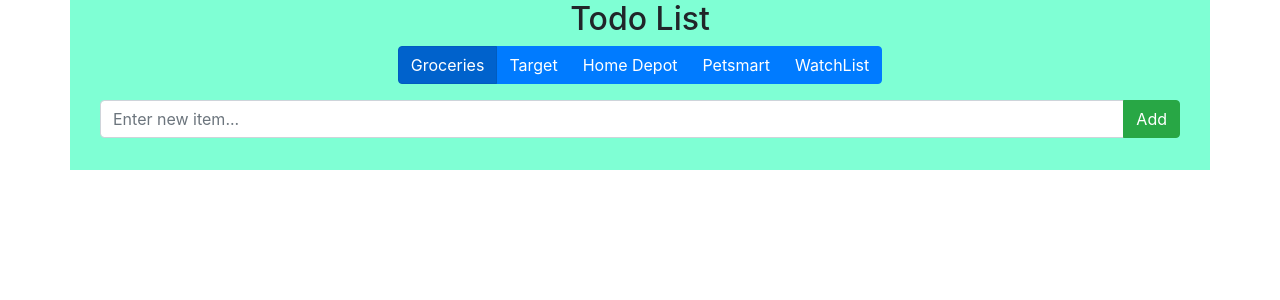
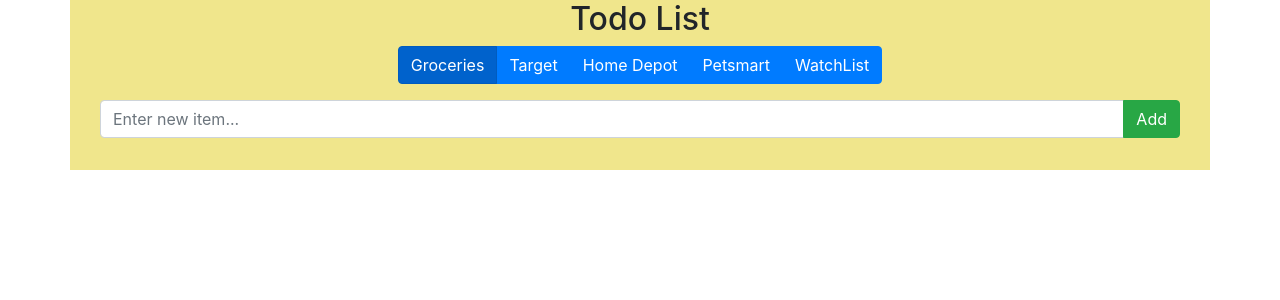
Before and after one commit to geraldnilles/todo-list, a Flask app: page / in a window 1280 px wide. Shown: the top 300 px of the page. Run offline with Flask 2, Linux system fonts and the light colour scheme; data that the repository does not hold is empty; some libraries are stand-ins or nearby versions.

Commit message:
Change Todo list color

```diff
--- a/todos/templates/main.html
+++ b/todos/templates/main.html
@@ -14,7 +14,7 @@
 <link rel="manifest" href="static/manifest.json" crossorigin="use-credentials" />
 
 </head>
-<div class="container" style="background:aquamarine">
+<div class="container" style="background:khaki">
     <div class="text-center">
         <h2>Todo List</h2>
         <div class="btn-group">
```
